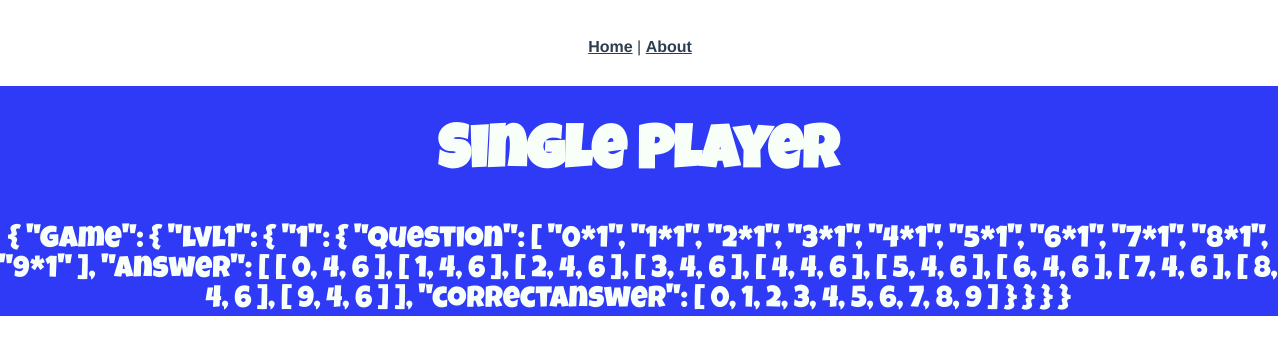
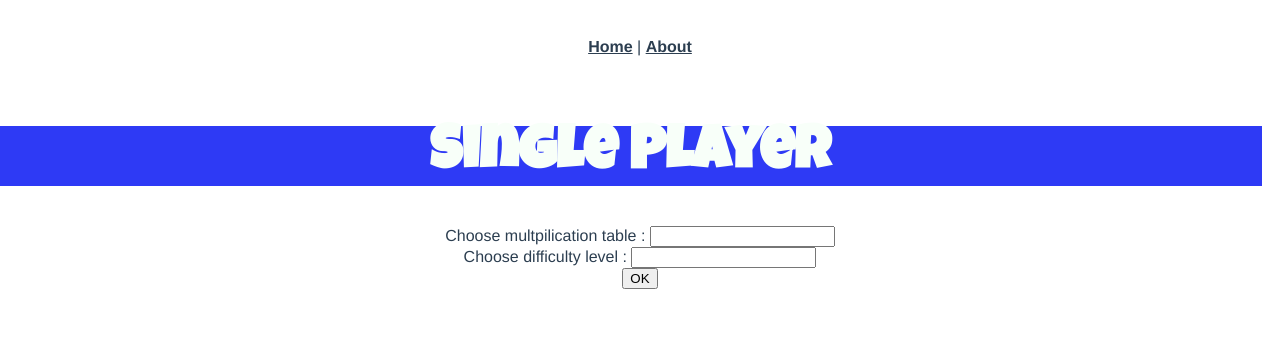
Before and after one commit to lfgn84/ITHS-Course-5-WebApp-6-Agil-Frontend, a Vue app in the folder frontend/: page /#/singlePlay in a window 1280 px wide. Shown: the top 354 px of the page. Built offline with nearby package versions, Linux system fonts and the light colour scheme.

Commit message:
created gameComponent

```diff
--- /dev/null
+++ b/frontend/src/components/gameComponent.vue
@@ -0,0 +1,41 @@
+<template>
+    <div id="game">
+    <diV>GAME COMPONENT</diV>
+    <div>Choosen level: {{gameLevel}}</div>
+    <div>Choosen table: {{gameTable}}</div>
+    <div>{{mathTables}}</div>
+    </div>
+</template>
+
+<script>
+    import json from '../assets/json/mathTables.json'
+    export default {
+        name: "gameComponent",
+        props:{
+            table: Number,
+            level: Number,
+        },
+        data(){
+            return {
+                mathTables: json,
+                gameTable:"",
+                gameLevel:""
+            }
+        },
+        watch:{
+            table: function () {
+                this.gameTable = this.table
+            },
+            level: function(){
+                this.gameLevel = this.level
+            }
+        }
+    }
+</script>
+
+<style scoped>
+#game{
+    background-color: #2c3e50;
+    color: white;
+}
+</style>
--- a/frontend/src/views/singlePlay.vue
+++ b/frontend/src/views/singlePlay.vue
@@ -1,22 +1,49 @@
 <template>
-
+<div>
     <div class="header">
         <h1>Single Player</h1>
+    </div>
+    <div>Choose multpilication table : <input v-model="input.inputTable"/></div>
+    <div>Choose difficulty level : <input v-model="input.inputLevel"/></div>
+    <button @click="setConfig">OK</button>
+    <gameComponent :table="userTable" :level="userLevel" v-show="gameOn"></gameComponent>
 
-    {{mathTables}}
-
-    </div>
+</div>
 </template>
 
 <script>
-    import json from '../assets/json/mathTables'
+import gameComponent from "../components/gameComponent";
     export default {
         name: "singlePlay",
+        components: {gameComponent},
         data(){
             return{
-                mathTables:json
+                input:{
+                    inputTable: "",
+                    inputLevel: ""
+                },
+                userLevel: "",
+                userTable: "",
+                gameOn: false
+
+
+
+
+            }
+        },
+        methods:{
+            setConfig: function(){
+                let tab = this.input.inputTable;
+                this.userTable = tab;
+                let lev = this.input.inputLevel;
+                this.userLevel = lev;
+
+                this.input.inputTable = "";
+                this.input.inputLevel = "";
+                this.gameOn = true
             }
         }
+
 }
 </script>
 
@@ -26,7 +53,6 @@
 
     .header {
         font-family: 'Luckiest Guy', Tahoma,serif;
-        position: fixed;
         width: 100%;
         color: #f8fff9;
         text-align: center;
```
